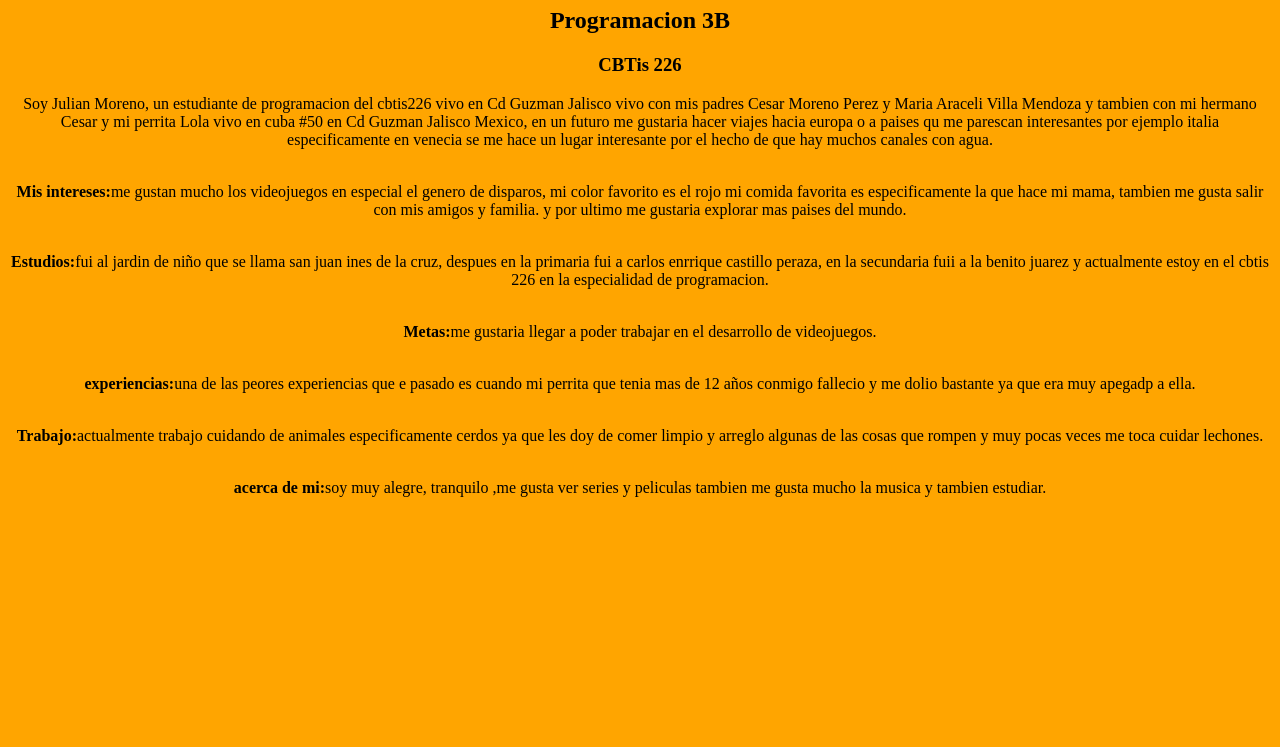
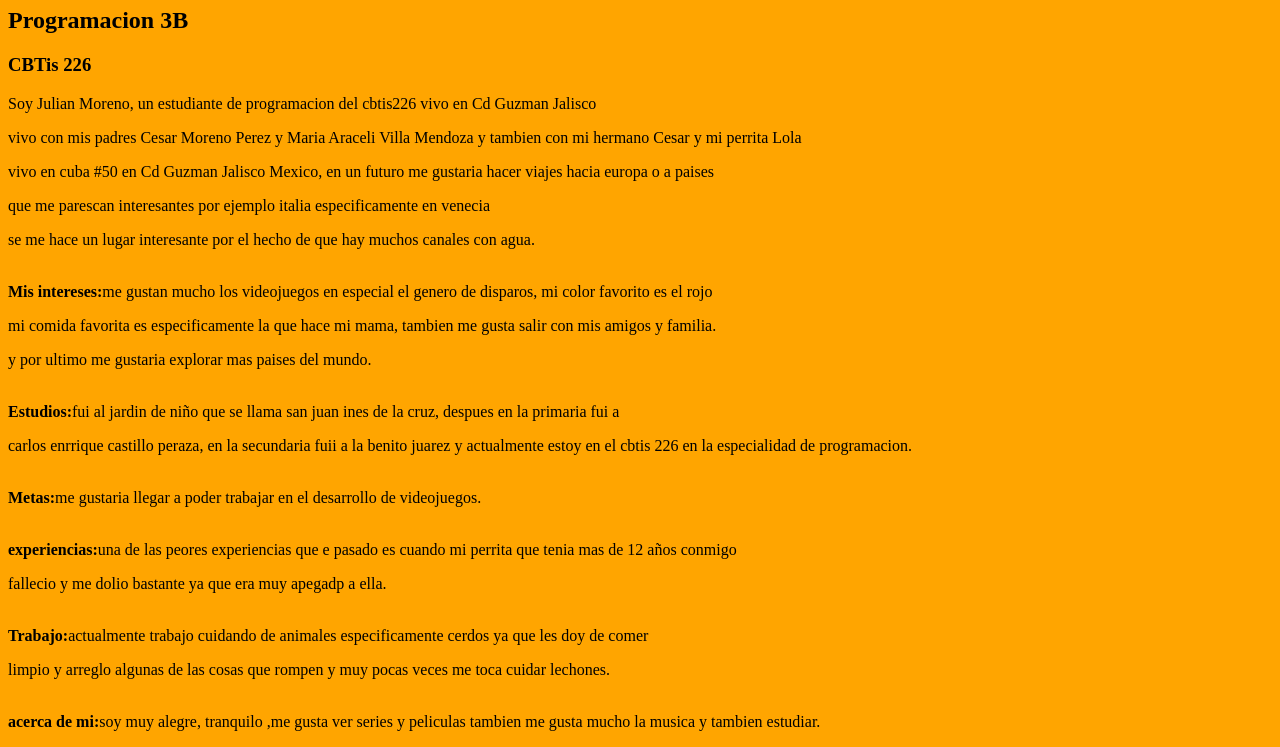
Before and after one commit to mrcoquetoTC/autobiografiajulian.github.io, a plain HTML site: page index.html in a window 1280 px wide. Shown: the part 733-1480 px from the top of the page. Before the commit the page ends 1246 px from the top, so only its background shows below. Drawn offline with Linux system fonts and the light colour scheme.

Commit message:
index.html

```diff
--- a/index.html
+++ b/index.html
@@ -7,7 +7,7 @@
     <meta name="viewport" content="width=device-width, initial-scale=1.0">
     <title>autobiografia</title>
 </head>
-<body><center>
+<body><left>
     <img src="dibujo.png">
 
     <h1>Julian Moreno Villa </h1>
@@ -15,22 +15,22 @@
     <h3>CBTis 226</h3>
 
     <p>
-        Soy Julian Moreno, un estudiante de programacion del cbtis226 vivo en Cd Guzman Jalisco
-        vivo con mis padres Cesar Moreno Perez y Maria Araceli Villa Mendoza y tambien con mi hermano Cesar y mi perrita Lola
-        vivo en cuba #50 en Cd Guzman Jalisco Mexico, en un futuro me gustaria hacer viajes hacia europa o a paises
-        qu me parescan interesantes por ejemplo italia especificamente en venecia
-        se me hace un lugar interesante por el hecho de que hay muchos canales con agua. </p>
-         <p><br><strong>Mis intereses:</strong>me gustan mucho los videojuegos en especial el genero de disparos, mi color favorito es el rojo
-        mi comida favorita es especificamente la que hace mi mama, tambien me gusta salir con mis amigos y familia.
+        Soy Julian Moreno, un estudiante de programacion del cbtis226 vivo en Cd Guzman Jalisco</p>
+          <p>vivo con mis padres Cesar Moreno Perez y Maria Araceli Villa Mendoza y tambien con mi hermano Cesar y mi perrita Lola</p>
+          <p>vivo en cuba #50 en Cd Guzman Jalisco Mexico, en un futuro me gustaria hacer viajes hacia europa o a paises </p>
+          <p>que me parescan interesantes por ejemplo italia especificamente en venecia</p>
+          <p>se me hace un lugar interesante por el hecho de que hay muchos canales con agua. </p>
+         <p><br><strong>Mis intereses:</strong>me gustan mucho los videojuegos en especial el genero de disparos, mi color favorito es el rojo  </p>
+          <p>mi comida favorita es especificamente la que hace mi mama, tambien me gusta salir con mis amigos y familia.  </p>
          y por ultimo me gustaria explorar mas paises del mundo.</p>
-         <p><br><strong>Estudios:</strong>fui al jardin de niño que se llama san juan ines de la cruz, despues en la primaria fui a
-        carlos enrrique castillo peraza, en la secundaria fuii a la benito juarez y actualmente estoy en el cbtis 226 en la
+         <p><br><strong>Estudios:</strong>fui al jardin de niño que se llama san juan ines de la cruz, despues en la primaria fui a </p>
+           <p>carlos enrrique castillo peraza, en la secundaria fuii a la benito juarez y actualmente estoy en el cbtis 226 en la
         especialidad de programacion. </p>
          <p><br><strong>Metas:</strong>me gustaria llegar a poder trabajar en el desarrollo de videojuegos. </p>
-         <p><br><strong>experiencias:</strong>una de las peores experiencias que e pasado es cuando mi perrita que tenia mas de 12 años conmigo
-        fallecio y me dolio bastante ya que era muy apegadp a ella. </p>
-         <p><br><strong>Trabajo:</strong>actualmente trabajo cuidando de animales especificamente cerdos ya que les doy de comer
-        limpio y arreglo algunas de las cosas que rompen y muy pocas veces me toca cuidar lechones. </p>
+         <p><br><strong>experiencias:</strong>una de las peores experiencias que e pasado es cuando mi perrita que tenia mas de 12 años conmigo </p>
+          <p> fallecio y me dolio bastante ya que era muy apegadp a ella. </p>
+         <p><br><strong>Trabajo:</strong>actualmente trabajo cuidando de animales especificamente cerdos ya que les doy de comer</p>
+         <p>  limpio y arreglo algunas de las cosas que rompen y muy pocas veces me toca cuidar lechones. </p>
          <p><br><strong>acerca de mi:</strong>soy muy alegre, tranquilo ,me gusta ver series y peliculas tambien me gusta mucho la musica y tambien estudiar. </p>
 
 </body>
```
